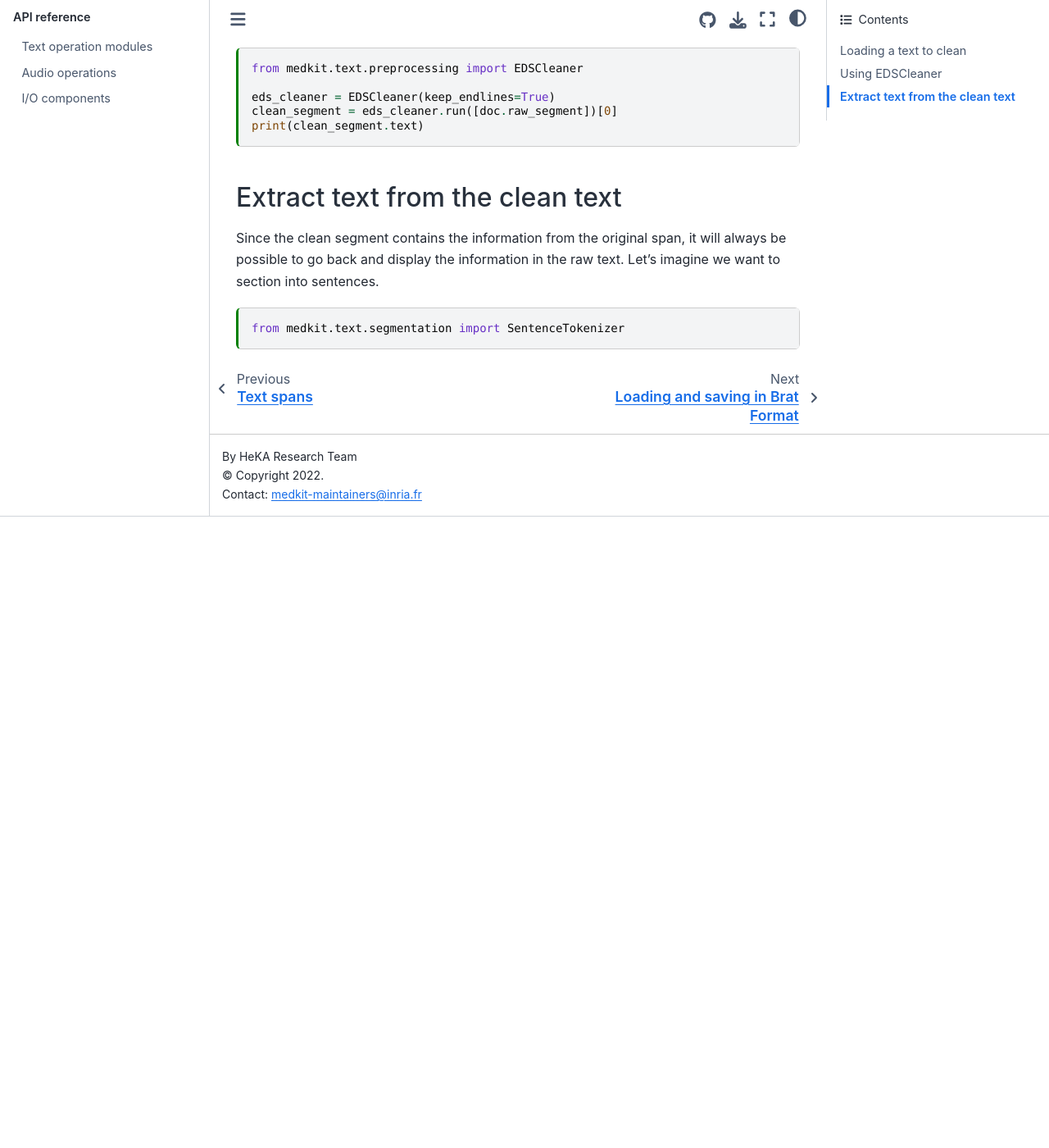
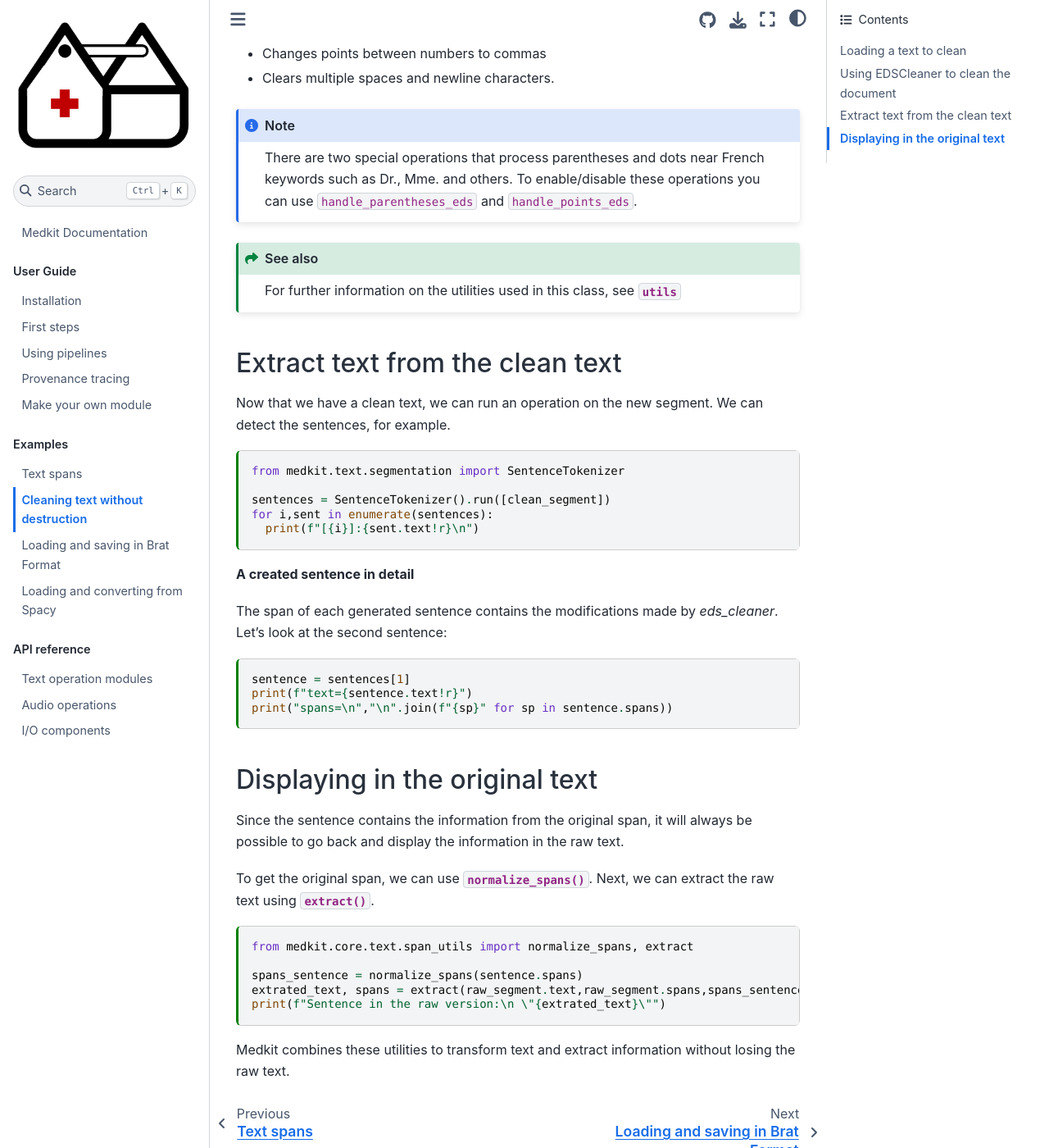
Before and after one commit to TeamHeka/medkit, a Jupyter Book: the page built from docs/examples/cleaning_text.md, in a window 1280 px wide and 1400 px high, scrolled down 1207 px. Shown: the whole window at 82% size. Built offline with Jupyter Book 1.0.4 settings and Sphinx 7.4.7 and the Sphinx Book theme 1.1.4, drawn with Linux system fonts in a browser that asks for light colours; pages that are not in the unit, such as notebooks, are missing from menus; before the commit the page ends 1837 px from its top, so only the background shows below that; some of the changed text lies outside the part shown.

Commit message:
Refactor cleaning_text in docs

````diff
--- a/docs/examples/cleaning_text.md
+++ b/docs/examples/cleaning_text.md
@@ -15,8 +15,7 @@
 
 +++
 
-This tutorial will show you how to use the class {class}`~medkit.text.preprocessing.eds_cleaner.EDSCleaner` class. A cleanup operation inspired by documents with formatting problems given previous conversion processes.
-
+This example will show you how to use the class {class}`~medkit.text.preprocessing.eds_cleaner.EDSCleaner` class. A cleanup operation inspired by documents with formatting problems given previous conversion processes.
 
 ## Loading a text to clean
 
@@ -32,14 +31,30 @@
 ```{code-cell} ipython3
 print(doc.text)
 ```
-As we can see, the text has:
+As we note, the text has:
 - additional spaces;
 - multiple newlines characters;
 - long parentheses and numbers in English format.
 
-## Using EDSCleaner
+This complicates text segmentation, it may be a good idea to clean up the text before segmenting or creating annotations.
 
-The class works on `Segment` objects. In the `run` method it performs various operations to delete or change characters of interest. By default it performs these operations:
+## Using EDSCleaner to clean the document
+
+When a `TextDocument` is created, medkit creates a `raw_segment` that stores the raw text of the document. That is the segment on which we run the cleanup operation.
+
+In this case, we initialize the `EDS_cleaner` with `keep_endlines=True` to facilitate the visualization. Otherwise, the output segment would be a plain text with no newlines `(\n)` characters.
+
+```{code-cell} ipython3
+from medkit.text.preprocessing import EDSCleaner
+
+eds_cleaner = EDSCleaner(keep_endlines=True)
+raw_segment = doc.raw_segment
+clean_segment = eds_cleaner.run([raw_segment])[0]
+print(clean_segment.text)
+
+```
+
+The class works on `Segments`. In the `run` method it performs various operations to delete or change characters of interest. By default it performs these operations:
 
 * Changes points between uppercase letters by space
 * Changes points between numbers to commas
@@ -52,22 +67,42 @@
 For further information on the utilities used in this class, see {class}`~medkit.core.text.utils`
 
 ```
-
-Let's clean the segment keeping the endlines characters.
-
-```{code-cell} ipython3
-from medkit.text.preprocessing import EDSCleaner
-
-eds_cleaner = EDSCleaner(keep_endlines=True)
-clean_segment = eds_cleaner.run([doc.raw_segment])[0]
-print(clean_segment.text)
-
-```
 ## Extract text from the clean text
 
-Since the clean segment contains the information from the original span, it will always be possible to go back and display the information in the raw text. Let's imagine we want to section into sentences.
+Now that we have a clean text, we can run an operation on the new segment. We can detect the sentences, for example.
+
 
 ```{code-cell} ipython3
 from medkit.text.segmentation import SentenceTokenizer
 
+sentences = SentenceTokenizer().run([clean_segment])
+for i,sent in enumerate(sentences):
+  print(f"[{i}]:{sent.text!r}\n")
 ```
+
+**A created sentence in detail**
+
+The span of each generated sentence contains the modifications made by *eds_cleaner*. Let's look at the second sentence:
+
+
+```{code-cell} ipython3
+sentence = sentences[1]
+print(f"text={sentence.text!r}")
+print("spans=\n","\n".join(f"{sp}" for sp in sentence.spans))
+```
+
+## Displaying in the original text
+
+Since the sentence contains the information from the original span, it will always be possible to go back and display the information in the raw text.
+
+To get the original span, we can use {func}`~medkit.core.text.span_utils.normalize_spans`. Next, we can extract the raw text using {func}`~medkit.core.text.span_utils.extract`.
+
+```{code-cell} ipython3
+from medkit.core.text.span_utils import normalize_spans, extract
+
+spans_sentence = normalize_spans(sentence.spans)
+extrated_text, spans = extract(raw_segment.text,raw_segment.spans,spans_sentence)
+print(f"Sentence in the raw version:\n \"{extrated_text}\"")
+```
+
+Medkit combines these utilities to transform text and extract information without losing the raw text.
````
